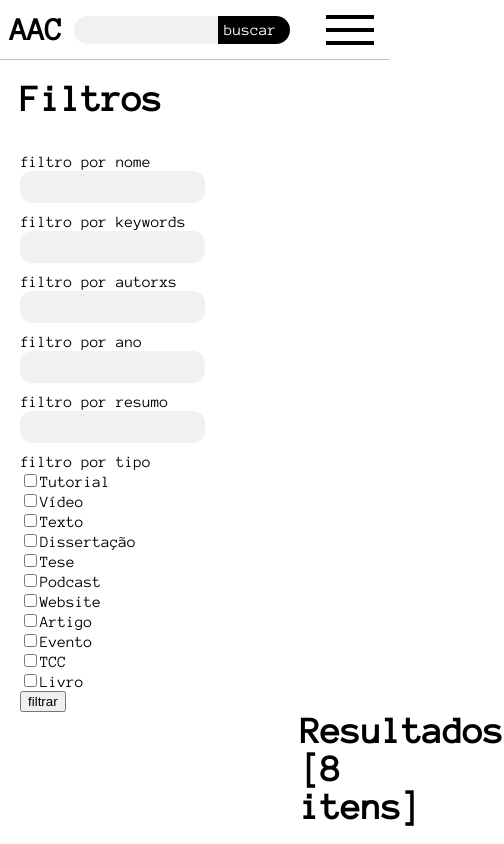
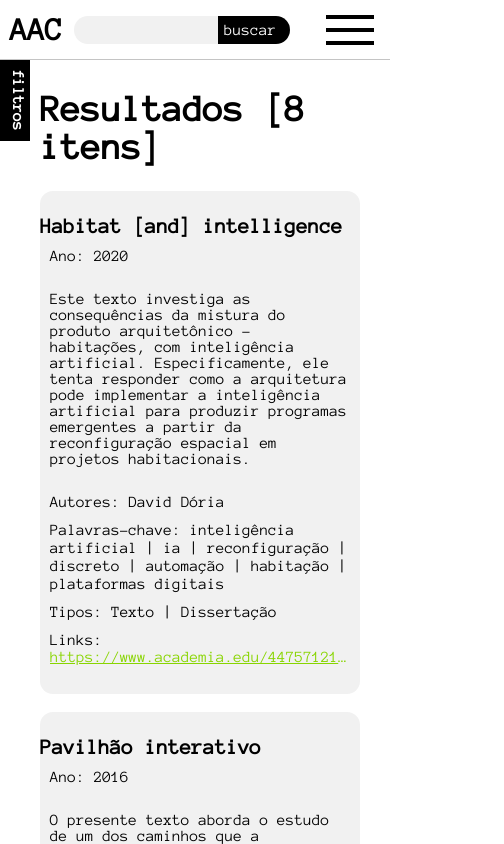
Before and after one commit to daversd/aac, a React (Vite) app: page / in a window 390 px wide. Shown: the top 844 px of the page, 504 px wide, since content can reach past the window. Built offline with nearby package versions, Linux system fonts and the light colour scheme.

Commit message:
painel de filtros responsivo

```diff
--- a/src/components/filter-panel-fc/filter-panel-fc.tsx
+++ b/src/components/filter-panel-fc/filter-panel-fc.tsx
@@ -2,14 +2,14 @@ import { FC, useCallback, useEffect, useState } from "react";
 import { useSearchParams } from "react-router-dom";
 import mainStyle from '../../style-sheets/main-style.module.scss';
 import { TypeFilterFC } from "../type-filter-fc/type-filter-fc";
-import filterPanelStyle from './filter-panel-fc.module.scss';
 
 /**
  * Componente que gerencia o painel de filtragem do acervo. Filtros são gerenciados
- * dentro do componente e aplicados na URL atraves de `searchParams`.
+ * dentro do componente e aplicados na URL através de `searchParams`.
  */
 export const FilterPanelFC: FC = () => {
   const [filterParams, setFilterParams] = useSearchParams();
+  const [isOpen, setIsOpen] = useState<boolean>(false);
 
   // armazena os filtros
   const [nameFilter, setNameFilter] = useState<string>(filterParams.get('name') ?? '');
@@ -54,32 +54,51 @@ export const FilterPanelFC: FC = () => {
     setAbstractFilter(filterParams.get('abstract') ?? '');
   }, [filterParams]);
 
-  return <div className={filterPanelStyle.container}>
-    <div className={mainStyle.title}>Filtros</div>
-    <div className={mainStyle.filterContainer}>
-      <label className={mainStyle.label}>filtro por nome</label> <br />
-      <input className={mainStyle.filterInput} value={nameFilter} onChange={e => setNameFilter(e.target.value)}></input>
+  return <div>
+    <div className={mainStyle.filterPanelFloatParent} onClick={() => setIsOpen(!isOpen)}>
+      <div className={mainStyle.filterPanelButton}>filtros</div>
+      {isOpen && <div>
+        <div className={mainStyle.filterPanelFloatBlocker} onClick={() => setIsOpen(!isOpen)}></div>
+        <div className={mainStyle.filterPanelFloatContainer}>
+
+          <FilterTextInput value={nameFilter} onChange={setNameFilter} title={'título'} />
+          <FilterTextInput value={keywordFilter} onChange={setKeywordFilter} title={'palavras-chave'} />
+          <FilterTextInput value={authorFilter} onChange={setAuthorFilter} title={'autorxs'} />
+          <FilterTextInput value={yearFilter} onChange={setYearFilter} title={'anos'} />
+          <FilterTextInput value={abstractFilter} onChange={setAbstractFilter} title={'resumo'} />
+          <div className={mainStyle.filterContainer}>
+            <label className={mainStyle.label}>tipo</label> <br />
+            <TypeFilterFC updateFilter={updateTypeFilter} />
+          </div>
+          <button onClick={applyFilter}>filtrar</button>
+        </div>
+      </div>}
     </div>
-    <div className={mainStyle.filterContainer}>
-      <label className={mainStyle.label}>filtro por keywords</label> <br />
-      <input className={mainStyle.filterInput} value={keywordFilter} onChange={e => setKeywordFilter(e.target.value)}></input>
+    <div className={mainStyle.filterFixedPanelContainer}>
+      <div className={mainStyle.title}>filtros</div>
+      <FilterTextInput value={nameFilter} onChange={setNameFilter} title={'título'} />
+      <FilterTextInput value={keywordFilter} onChange={setKeywordFilter} title={'palavras-chave'} />
+      <FilterTextInput value={authorFilter} onChange={setAuthorFilter} title={'autorxs'} />
+      <FilterTextInput value={yearFilter} onChange={setYearFilter} title={'anos'} />
+      <FilterTextInput value={abstractFilter} onChange={setAbstractFilter} title={'resumo'} />
+      <div className={mainStyle.filterContainer}>
+        <label className={mainStyle.label}>tipo</label> <br />
+        <TypeFilterFC updateFilter={updateTypeFilter} />
+      </div>
+      <button onClick={applyFilter}>filtrar</button>
     </div>
-    <div className={mainStyle.filterContainer}>
-      <label className={mainStyle.label}>filtro por autorxs</label> <br />
-      <input className={mainStyle.filterInput} value={authorFilter} onChange={e => setAuthorFilter(e.target.value)}></input>
-    </div>
-    <div className={mainStyle.filterContainer}>
-      <label className={mainStyle.label}>filtro por ano</label> <br />
-      <input className={mainStyle.filterInput} value={yearFilter} onChange={e => setYearFilter(e.target.value)}></input>
-    </div>
-    <div className={mainStyle.filterContainer}>
-      <label className={mainStyle.label}>filtro por resumo</label> <br />
-      <input className={mainStyle.filterInput} value={abstractFilter} onChange={e => setAbstractFilter(e.target.value)}></input>
-    </div>
-    <div className={mainStyle.filterContainer}>
-      <label className={mainStyle.label}>filtro por tipo</label> <br />
-      <TypeFilterFC updateFilter={updateTypeFilter}/>
-    </div>
-    <button onClick={applyFilter}>filtrar</button>
   </div>;
 };
+
+interface FilterTextInputProps {
+  value: string;
+  onChange: (val: string) => void;
+  title: string;
+}
+
+const FilterTextInput: FC<FilterTextInputProps> = ({ value, onChange, title }) => {
+  return <div className={mainStyle.filterContainer}>
+    <label className={mainStyle.label}>{title}</label> <br />
+    <input className={mainStyle.filterInput} value={value} onChange={e => onChange(e.target.value)}></input>
+  </div>
+}
--- a/src/components/research-result-fc/research-result-fc.tsx
+++ b/src/components/research-result-fc/research-result-fc.tsx
@@ -5,7 +5,6 @@ import mainStyle from '../../style-sheets/main-style.module.scss';
 import { FilterEntriesByData, FilterEntriesGeneric } from "../../utils/filter-entries";
 import { stringToPatterns } from "../../utils/string-to-patterns";
 import { EntryFC } from "../entry-fc/entry-fc";
-import navBarStyle from './research-result-fc.module.scss';
 
 /**
  * Componente que renderiza os resultados da pesquisa em uma página, puxando os filtros
@@ -43,7 +42,7 @@ export const ResearchResultFC: FC = () => {
     abstractFilter: stringToPatterns(abstract)
   });
 
-  return <div className={navBarStyle.container}>
+  return <div className={mainStyle.resultContainer}>
     <div className={mainStyle.title}>{`Resultados [${content.length} itens]`}</div>
     {content.map((e, i) =>
       <div key={i}>
--- a/src/style-sheets/main-style.module.scss
+++ b/src/style-sheets/main-style.module.scss
@@ -19,18 +19,7 @@ $mar-large: 60px;
 $mar-default: 30px;
 $mar-small: 10px;
 
-$font-default: 'Anonymous Pro', monospace;
-
-.mainContent {
-    background-color: $clr-background;
-    min-height: 100vh;
-}
-
-.nestedContent {
-    padding-top: 20px;
-}
-
-// nav bar
+// propriedades da barra de navegação
 $nav-height-default: 80px;
 $nav-height-small: 60px;
 $nav-title-width-regular: 96px;
@@ -42,11 +31,33 @@ $nav-search-bar-height-small: 28px;
 $nav-search-button-width-default: 144px;
 $nav-search-button-width-small: 72px;
 
+$font-default: 'Anonymous Pro', monospace;
+
+.mainContent {
+    background-color: $clr-background;
+    min-height: 100vh;
+}
+
+.nestedContent {
+    position: absolute;
+    padding-top: $pad-default;
+    top: $nav-height-default;
+    width: 100%;
+
+    @include respond(small) {
+        top: $nav-height-small;
+    }
+}
+
+// nav bar
 .navContainer {
+    // display: block;
+    position: fixed;
     width: 100%;
     height: $nav-height-default;
     background-color: $clr-background;
     border-bottom: 1px $clr-bkg-medium solid;
+    z-index: 99;
 
     @include respond(small) {
         height: $nav-height-small;
@@ -193,13 +204,15 @@ $nav-search-button-width-small: 72px;
 }
 
 .navMenuBlocker {
-    position: absolute;
+    position: fixed;
     background-color: rgba(0, 0, 0, .05);
-    backdrop-filter: blur(8px);
-    width: 100vw;
-    height: 100vh;
+    backdrop-filter: blur(4px);
+    width: 100%;
+    height: 100%;
     top: $nav-height-default;
-    left: 0;
+    left: 0px;
+    margin: 0px;
+    padding: 0px;
 
     @include respond(small) {
         top: $nav-height-small;
@@ -322,8 +335,20 @@ $nav-search-button-width-small: 72px;
     @extend .regular;
 }
 
+// result content
+.resultContainer {
+    margin-left: 300px;
+    display: block;
+    background-color: white;
+
+    @include respond(medium) {
+        margin-left: calc($mar-default + $mar-small);
+    }
+}
+
 // entry
 .entryContainer {
+    display: block;
     background-color: $clr-bkg-light;
     border-radius: 13px;
     margin-right: 30px;
@@ -346,18 +371,78 @@ $nav-search-button-width-small: 72px;
 }
 
 // painel de filtros
-.filterContainer {
-    padding-top: 10px;
+$filter-panel-width: 300px;
+
+.filterFixedPanelContainer {
+    display: none;
+
+    @include respond(large) {
+        display: block;
+        float: left;
+        width: $filter-panel-width;
+        padding-left: $pad-default;
+    }
+}
+
+.filterPanelFloatParent {
+    display: none;
+    position: absolute;
+    top: 0;
+    // top: $nav-height-default;
+
+    @include respond(medium) {
+        display: block;
+        width: $pad-default;
+        height: 100%;
+    }
+
+    @include respond(small) {
+        // top: $nav-height-small;
+    }
+}
+
+.filterPanelButton {
+    position: absolute;
+    background-color: black;
+    color: white;
+    font-family: $font-default;
+    font-size: 12pt;
+    font-weight: bold;
+    writing-mode: vertical-lr;
+    text-align: center;
+    display: block;
+    width: $pad-default;
+    padding: $pad-small;
+    z-index: 9;
+}
+
+.filterPanelButton:hover {
+    cursor: pointer;
+}
+
+.filterPanelFloatContainer {
+    display: block;
+    position: absolute;
+    background-color: white;
+    padding: $pad-default $pad-large;
+}
+
+.filterPanelFloatBlocker {
+    position: fixed;
+    background-color: rgba(0, 0, 0, .025);
+    backdrop-filter: blur(4px);
+    width: 100vw;
+    height: 100%;
+    left: 0;
 }
 
 .filterInput {
+    font-family: $font-default;
     font-size: 12pt;
     max-width: 240px;
     height: 32px;
-    font-family: $font-default;
     background: $clr-bkg-light;
     border: none;
     border-radius: 12px;
-    display: -webkit-flex;
-    -webkit-box-flex: 1;
+    display: block;
 }
```
